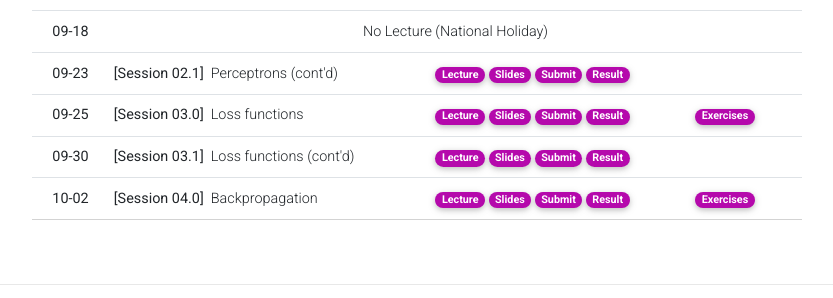
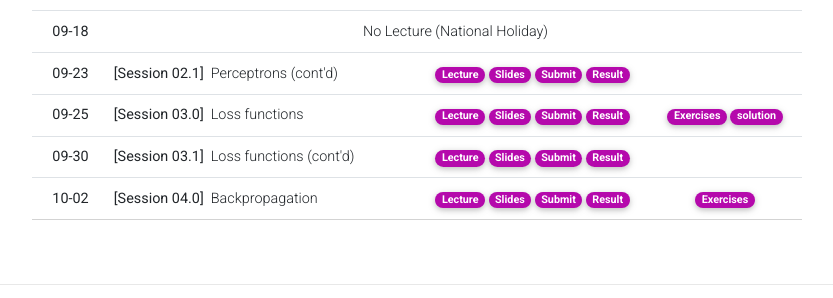
Before and after one commit to Uehwan/Uehwan.github.io, a Jekyll site: the page built from _teaching/aiexplab24fall.md, in a window 1280 px wide and 900 px high, scrolled down 809 px. Shown: the part 513-811 px from the top of the window, without its empty margins (223-1056 px from the left). Built offline with Jekyll 4.4.1, drawn with Linux system fonts in a browser that asks for light colours; nearby versions of some CDN libraries; comment, search, counter and statistics services are not loaded; a style sheet for code colours, icons or effects is not loaded.

Commit message:
reci2 solution

```diff
--- a/_teaching/aiexplab24fall.md
+++ b/_teaching/aiexplab24fall.md
@@ -128,7 +128,7 @@
       </td>
       <td>
         <a href="https://colab.research.google.com/drive/1UmuQnx_6ZLEF0TBO5xepHiMrE1ZoKAUb?usp=sharing" target="_blank" class="badge badge-pill" style="background-color:#B509AC;">Exercises</a>
-        <!--a href="https://colab.research.google.com/drive/1OkBCRgn--iL3Luk1y8tTk5huiothhZfc?usp=sharing" target="_blank" class="badge badge-pill" style="background-color:#B509AC;">solution</a-->
+        <a href="https://colab.research.google.com/drive/1OkBCRgn--iL3Luk1y8tTk5huiothhZfc?usp=sharing" target="_blank" class="badge badge-pill" style="background-color:#B509AC;">solution</a>
       </td>
     </tr>
     <tr>
```
